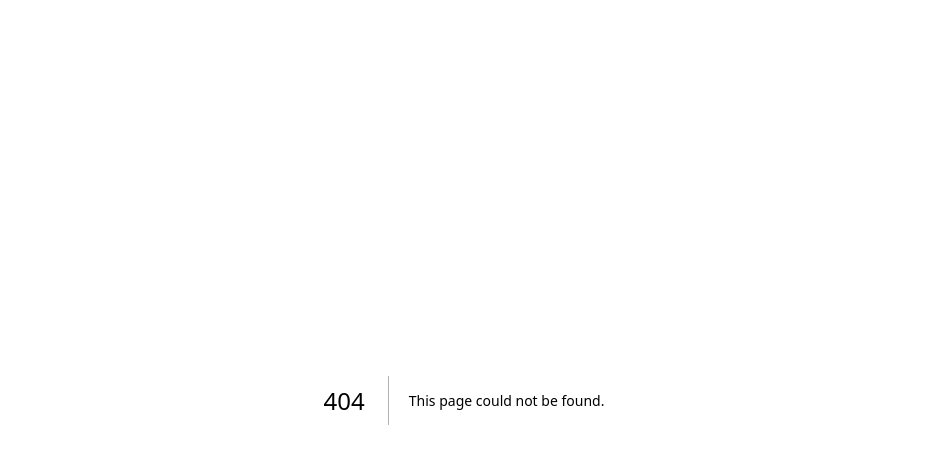
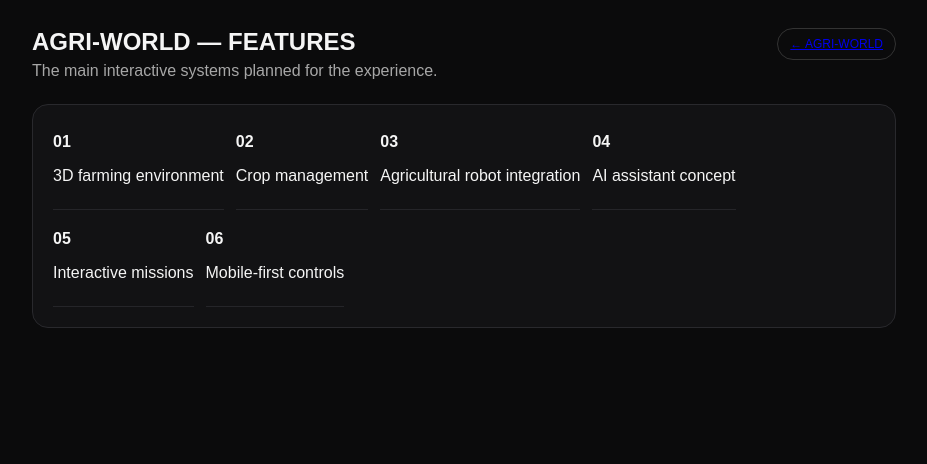
Before and after one commit to gokulmaniraj2008-collab/sovereign-ai-worker, a Next.js app in the folder frontend/: page /agri-world/features in a window 1280 px wide. Before the commit this address had no page. Shown: the top 464 px of the page, without its empty margins (176-1103 px from the left). Built offline with nearby package versions, Linux system fonts and the light colour scheme.

Commit message:
Add AGRI-WORLD features page

```diff
--- /dev/null
+++ b/frontend/app/agri-world/features/page.tsx
@@ -0,0 +1,7 @@
+import Link from 'next/link';
+
+const features = ['3D farming environment','Crop management','Agricultural robot integration','AI assistant concept','Interactive missions','Mobile-first controls'];
+
+export default function FeaturesPage() {
+  return <main className="shell"><header><div><h1>AGRI-WORLD — FEATURES</h1><p>The main interactive systems planned for the experience.</p></div><Link href="/agri-world" className="badge">← AGRI-WORLD</Link></header><section className="card"><div className="row" style={{flexWrap:'wrap',gap:12}}>{features.map((feature,i)=><article className="source" key={feature}><b>{String(i+1).padStart(2,'0')}</b><p>{feature}</p></article>)}</div></section></main>;
+}
```
